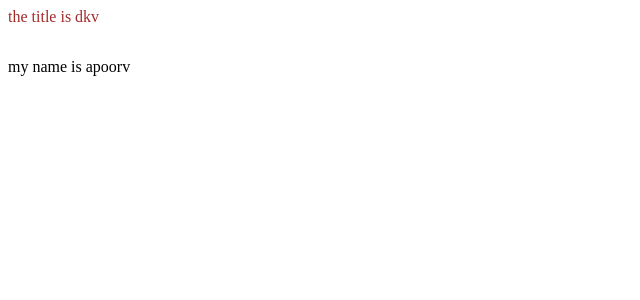
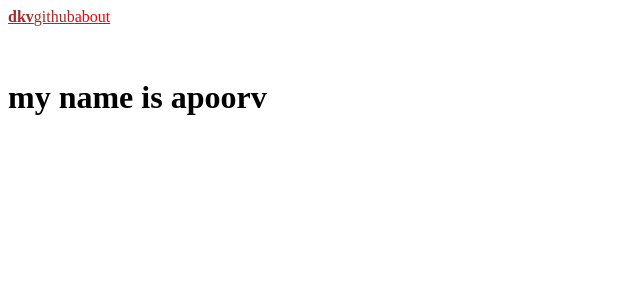
Before and after one commit to toidiu/dkv, a React (Vite) app in the folder client/: page / in a window 1280 px wide. Shown: the top 300 px of the page, without its empty margins (0-640 px from the left). Built offline with nearby package versions, Linux system fonts and the light colour scheme.

Commit message:
build on nav

```diff
--- a/client/src/components/App.tsx
+++ b/client/src/components/App.tsx
@@ -10,8 +10,11 @@ function App(props: AppProps) {
 
   return (
     <div>
-      <Nav title={props.title} />
-      <div>my name is {props.name}</div>
+      <Nav title={props.title} links={["github", "about:active"]} />
+
+
+
+      <h1>my name is {props.name}</h1>
     </div>
   );
 }
--- a/client/src/components/Nav.less
+++ b/client/src/components/Nav.less
@@ -1,6 +1,14 @@
 @title-color: brown;
+@active-color: red;
 
 nav {
   height: 50px;
-  color: @title-color;
+
+  a {
+    color: @title-color;
+  }
+
+  .active {
+    color: @active-color;
+  }
 }
--- a/client/src/components/Nav.tsx
+++ b/client/src/components/Nav.tsx
@@ -3,16 +3,41 @@ import './Nav.less';
 
 export interface NavProps {
   title: string;
+  links: Array<number>;
 }
 
 function Nav(props: NavProps) {
 
   return (
     <nav className="nav">
-      <div>the title is {props.title}</div>
+      <a href="example.com"><strong>{props.title}</strong></a>
+
+      {props.links
+        .map(link =>
+          <Link
+            key={link}
+            name={link.split(':')[0]}
+            class={link.split(':')[1]}
+            url="example.com"
+          />
+        )
+      }
+
     </nav>
   );
 }
 
+export interface LinkProps {
+  name: string;
+  class: string;
+  url: string;
+}
+
+function Link(props: LinkProps) {
+  return (
+    <a className={props.class} href={props.url}>{props.name}</a>
+  )
+}
+
 
 export default Nav;
```
Also changed, not shown: 5 other files (tests, documents, lock files or other folders).
